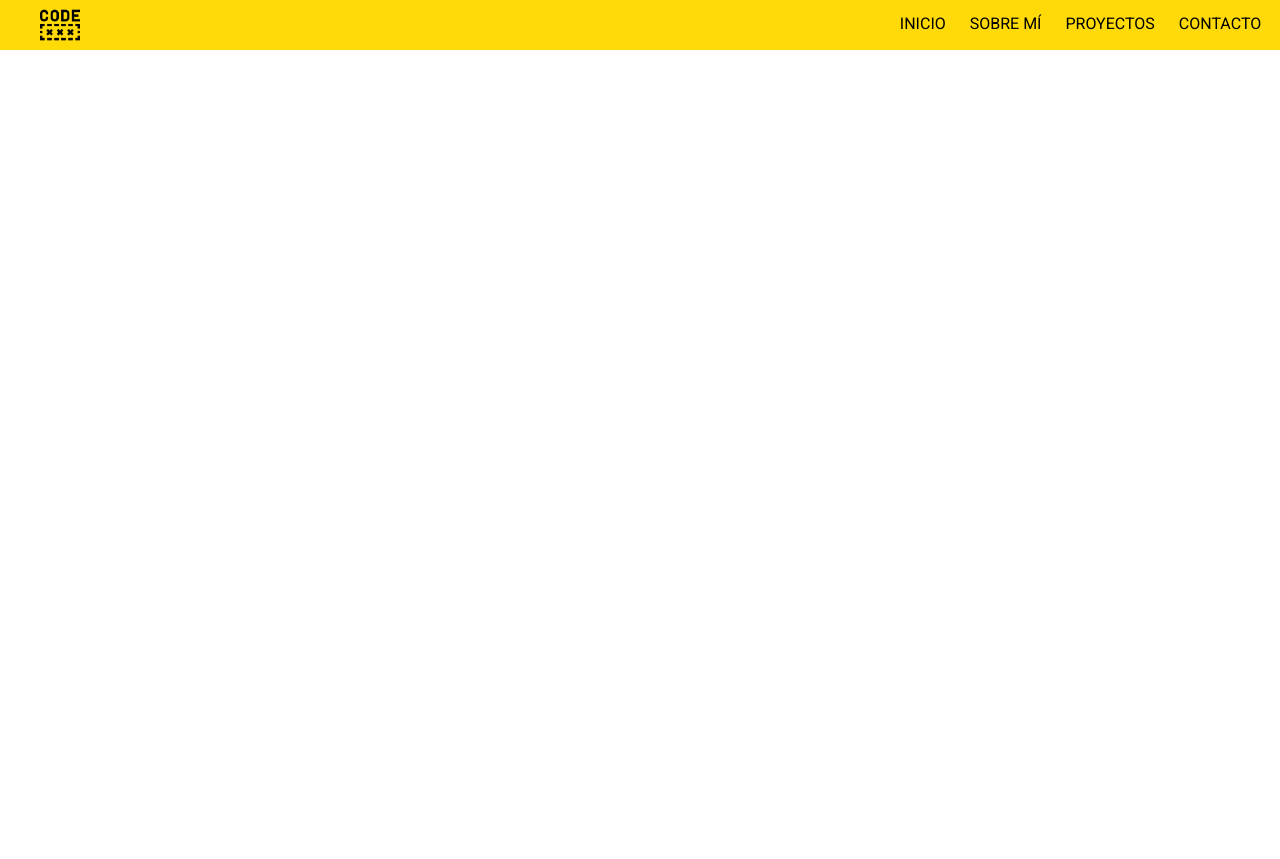
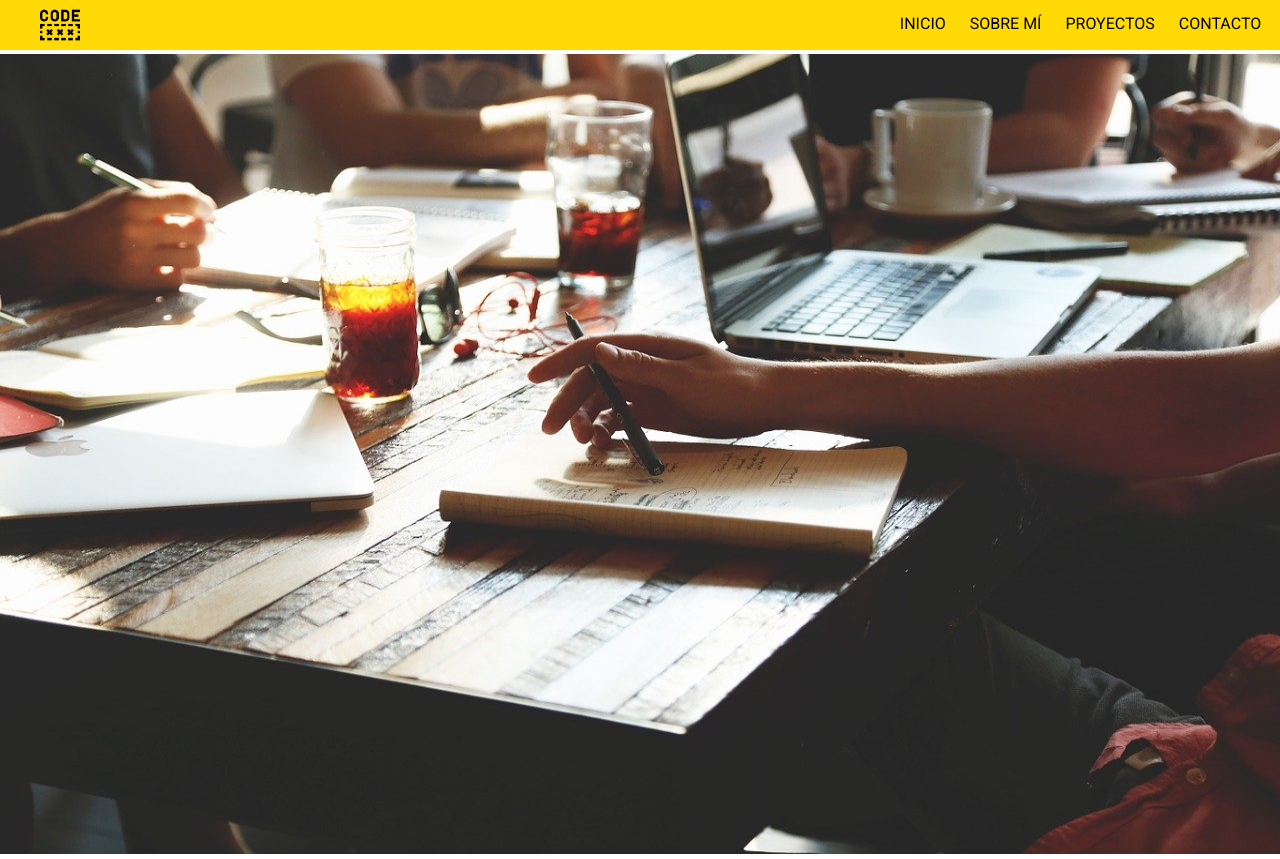
Before and after one commit to fedespinoza/navbar, a plain HTML site: page index.html in a window 1280 px wide. Before the commit the page ends 800 px from the top, so only its background shows below. Drawn offline with Linux system fonts and the light colour scheme.

Commit message:
Nuevos cambios en el hover y foto de portada

```diff
--- a/index.html
+++ b/index.html
@@ -14,7 +14,7 @@
 <body>
 
     <div class="contenedor-imagen">
-        <img src="img/promo.png" alt="logo">
+        <img src="img/promo.png" alt="logo" class="logo">
     </div>
     <div class="contenedor-nav">
         <a href="#">Inicio</a>
@@ -23,5 +23,9 @@
         <a href="#">Contacto</a>
     </div>
 
+    <header>
+        <img src="./img/header.jpg" alt="foto-background">
+    </header>
+
 </body>
 </html>
--- a/style.css
+++ b/style.css
@@ -1,3 +1,7 @@
+body{
+    max-width: 100vw;
+    overflow-x: hidden;
+}
 .contenedor-imagen{
     width: 50%;
     height:50px;
@@ -17,7 +21,7 @@
     overflow: hidden;
 }
 
-img{
+img.logo{
     width: 40px;
     display: inline-block;
     padding: 5px 0 0 40px;
@@ -43,4 +47,13 @@ a:nth-child(1){
 a:hover{
     color: #ff0000;
     transition: all 0.3s;
+    border-bottom: 1px solid #ff0000;
 }
+
+header img{
+    width:100vw;
+    height:100vh;
+    margin: 0;
+    padding: 0;
+    overflow: hidden;
+}
```
Also changed, not shown: img/header.jpg (added).
